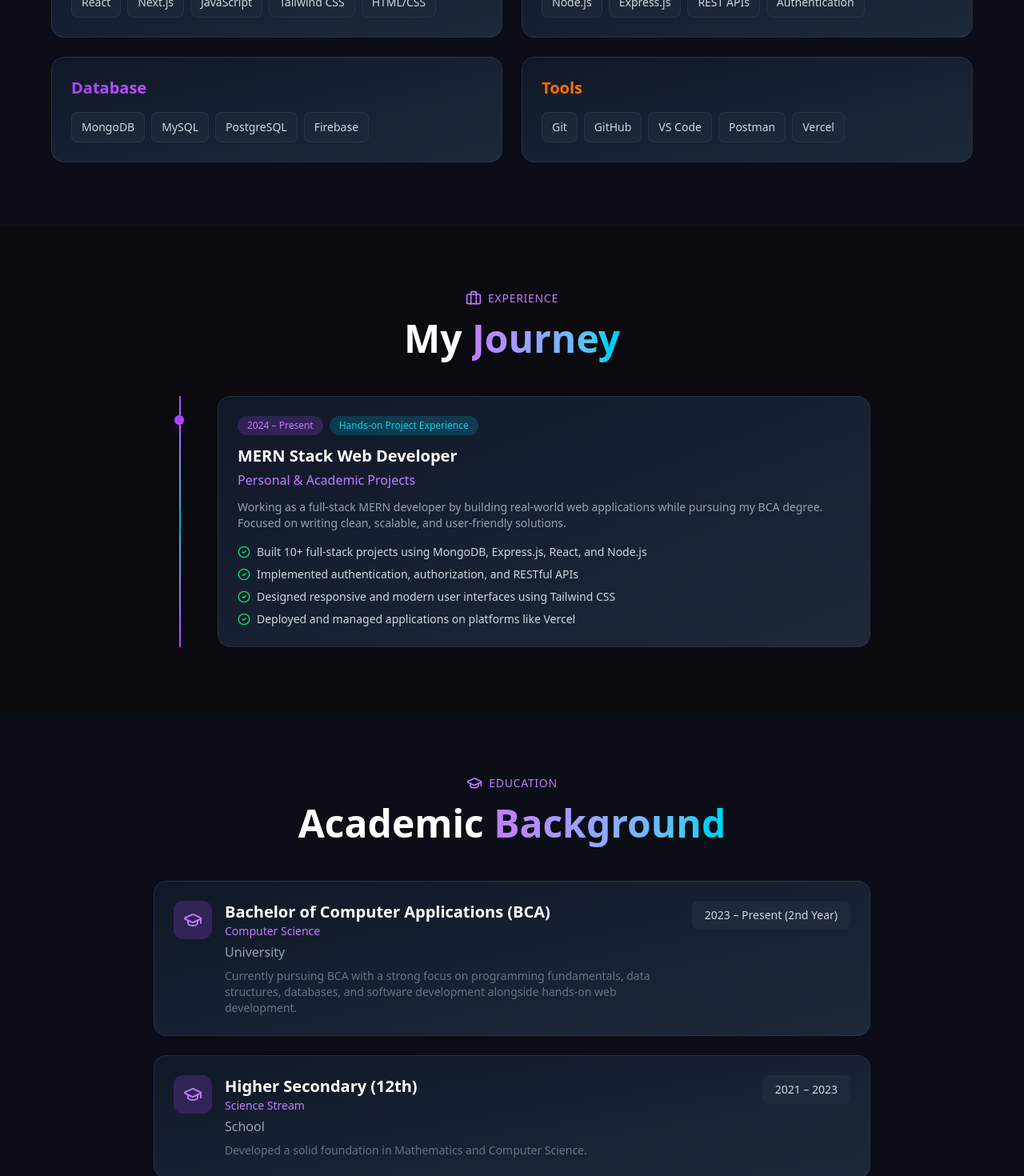
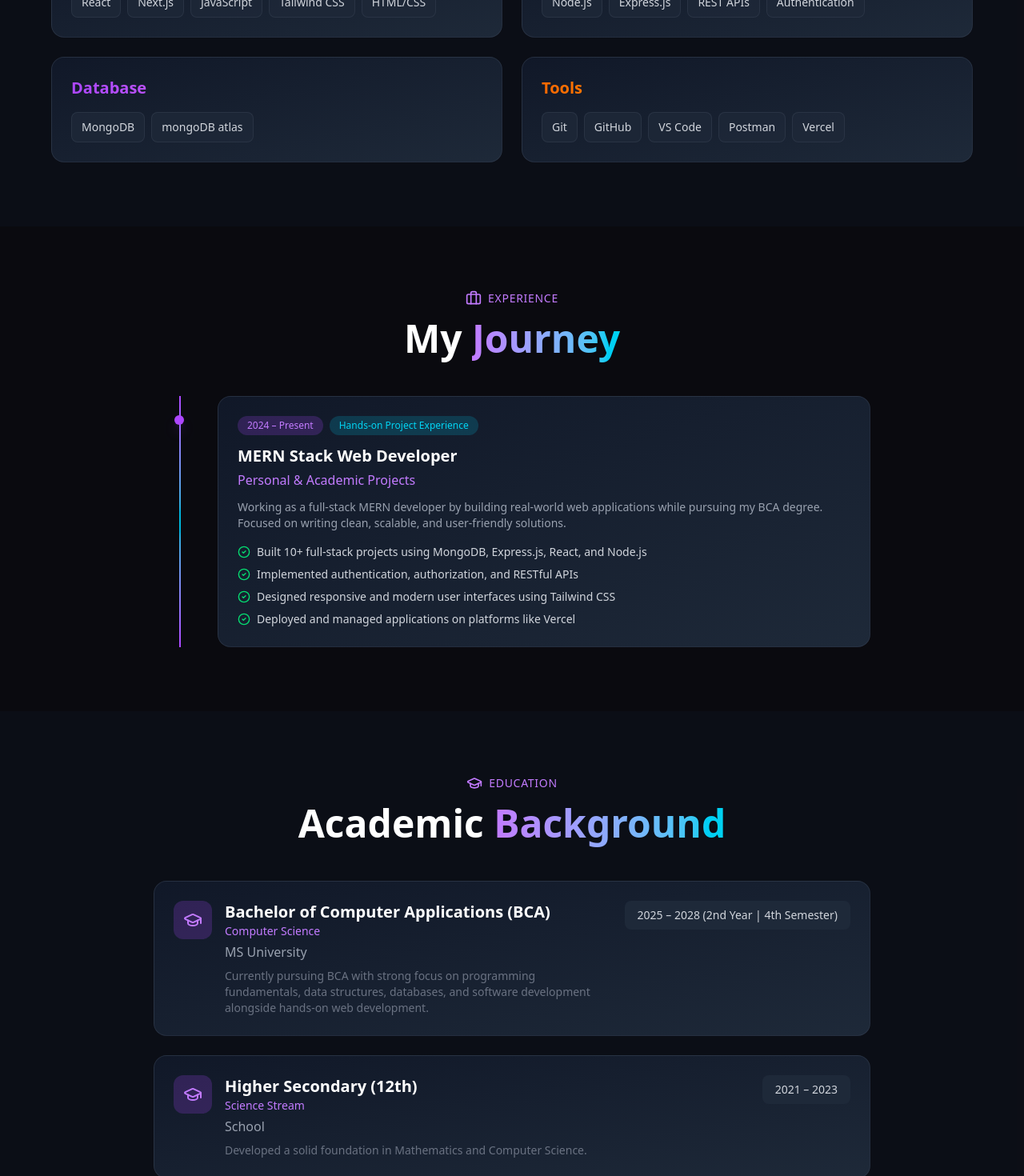
Before and after one commit to ashahadk76-cmd/My-Portfolio, a Next.js app: page /about in a window 1280 px wide. Shown: the part 2066-3536 px from the top of the page at 80% size. Built offline with nearby package versions, Linux system fonts and the light colour scheme.

Commit message:
small bugs fix

```diff
--- a/src/app/about/page.js
+++ b/src/app/about/page.js
@@ -93,7 +93,7 @@ const skills = [
     title: "Database",
     color: "from-purple-500 to-pink-400",
     borderColor: "hover:border-purple-500/50",
-    items: ["MongoDB", "MySQL", "PostgreSQL", "Firebase"],
+    items: ["MongoDB","mongoDB atlas"],
   },
   {
     title: "Tools",
@@ -124,10 +124,10 @@ const education = [
   {
     degree: "Bachelor of Computer Applications (BCA)",
     field: "Computer Science",
-    institution: "University",
-    year: "2023 – Present (2nd Year)",
+    institution: "MS University",
+    year: "2025 – 2028 (2nd Year | 4th Semester)",
     description:
-      "Currently pursuing BCA with a strong focus on programming fundamentals, data structures, databases, and software development alongside hands-on web development.",
+      "Currently pursuing BCA with strong focus on programming fundamentals, data structures, databases, and software development alongside hands-on web development.",
   },
   {
     degree: "Higher Secondary (12th)",
--- a/src/app/admin/dashboard/page.js
+++ b/src/app/admin/dashboard/page.js
@@ -56,7 +56,7 @@ const AdminDashboard = () => {
 
     <div className="min-h-screen  bg-gradient-to-r from-gray-800 to-indigo-600 p-6 pt-30 md:p-10  ">
       {/* Header */}
-      <div className="flex justify-between items-center mb-8  ">
+      <div className="flex justify-between items-center mb-8 mt-23 ">
         <h1 className="text-3xl font-bold font-sans font-extrabold  ">Admin Dashboard</h1>
         <div className="flex gap-4">
           <Link
--- a/src/app/contact/page.js
+++ b/src/app/contact/page.js
@@ -71,13 +71,13 @@ const ContactPage = () => {
     {
       icon: MapPin,
       title: "Location",
-      value: "India",
-      description: "Based in Poland"
+      value: "Delhi",
+      description: "Based in India"
     },
     {
       icon: Phone,
       title: "Phone",
-      value: "+91 XXXX 013017",
+      value: "+91 8475013017",
       description: "Available for calls"
     },
     {
--- a/src/app/page.js
+++ b/src/app/page.js
@@ -89,13 +89,15 @@ export default function Home() {
             </div>
           </motion.div>
 
+
           <motion.h1
             initial={{ opacity: 0, y: 30 }}
             animate={{ opacity: 1, y: 0 }}
             transition={{ delay: 0.2, duration: 0.8 }}
             className="text-4xl md:text-6xl lg:text-7xl font-bold mb-6"
           >
-            A curated portfolio showcasing real-world experience <span className="bg-gradient-to-r from-purple-400 to-cyan-400 bg-clip-text text-transparent">, problem-solving, and scalable digital solutions.</span>
+            A curated portfolio showcasing real-world experience
+            <span className="bg-gradient-to-r from-purple-400 to-cyan-400 bg-clip-text text-transparent">, problem-solving, and scalable digital solutions.</span>
           </motion.h1>
 
           <motion.p
@@ -130,7 +132,7 @@ export default function Home() {
             <motion.a
               whileHover={{ scale: 1.05 }}
               whileTap={{ scale: 0.95 }}
-              href="/cv.pdf"
+              href="/ashahadcv1.pdf"
               className="px-8 py-3 border-2 border-gray-700 rounded-xl font-semibold hover:border-purple-500 hover:bg-purple-500/10 transition-colors flex items-center gap-2"
             >
               <Download className="w-5 h-5" /> Download CV
@@ -280,7 +282,6 @@ export default function Home() {
                 { name: "JavaScript", level: 95 },
                 { name: "React/Next.js", level: 92 },
                 { name: "Node.js", level: 88 },
-                { name: "Python", level: 80 },
                 { name: "MongoDB", level: 85 },
                 { name: "Tailwind", level: 95 },
               ].map((skill, i) => (
--- a/src/app/projects/page.js
+++ b/src/app/projects/page.js
@@ -469,8 +469,10 @@ export default function page() {
               className="inline-flex items-center gap-2 px-8 py-4 border-2 border-gray-700 rounded-xl font-semibold hover:border-purple-500 hover:bg-purple-500/10 transition-all duration-300"
             >
               <span>About Me</span>
+
             </Link>
           </div>
+
 
           {/* Decorative Line */}
           <div className="flex items-center justify-center gap-4 mt-12">
--- a/src/component/cvdownload.js
+++ b/src/component/cvdownload.js
@@ -1,3 +1,7 @@
 export default function CVDownload() {
-  return <a href="/cv.pdf" download>Download CV</a>;
+  return (
+    <a href="/ashahadcv1.pdf" download="Ashahad_Khan_CV.pdf">
+      Download CV
+    </a>
+  )
 }
```
Also changed, not shown: 2 other files (tests, documents, lock files or other folders).
